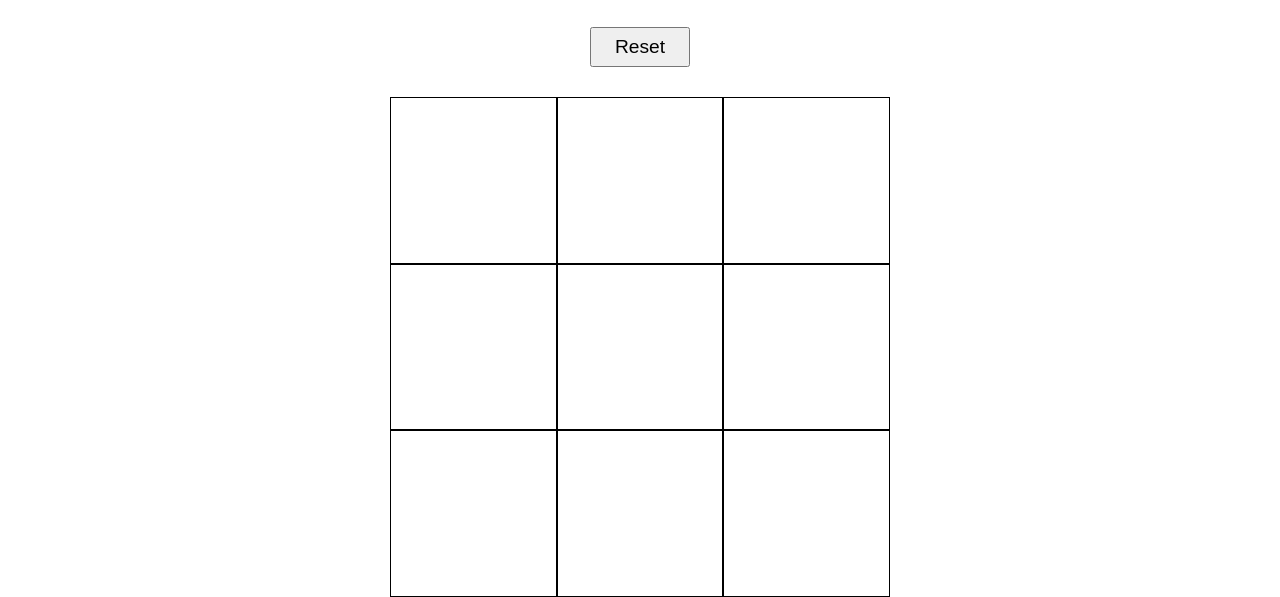
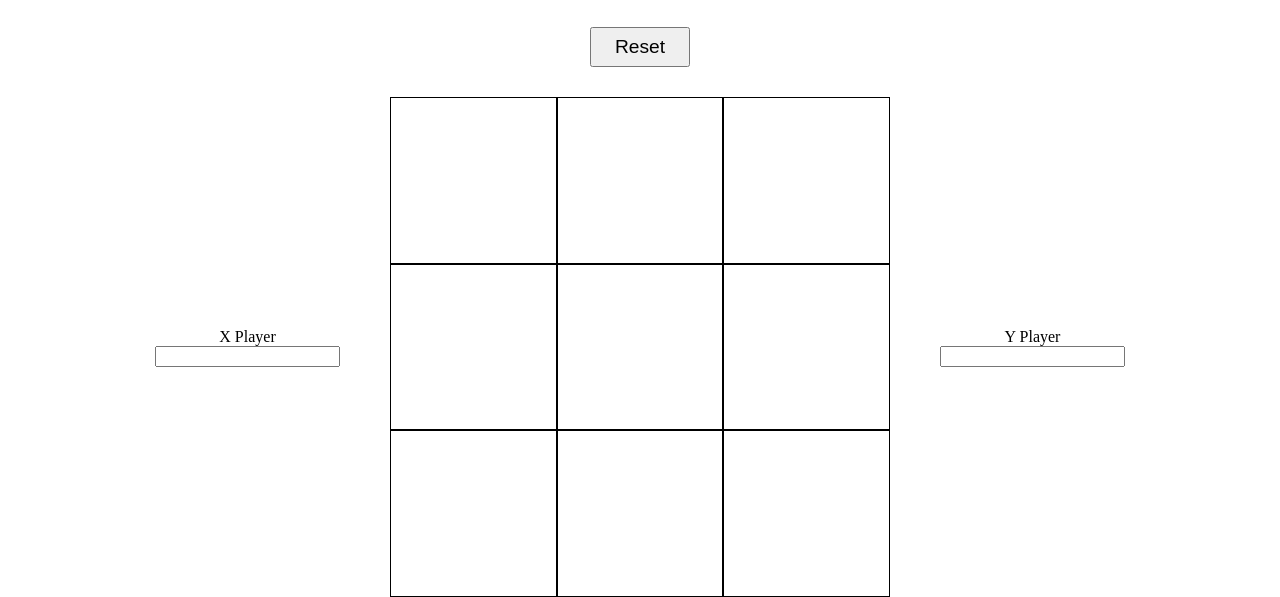
Before and after one commit to berin3/odin-tic-tac-toe, a plain HTML site: page index.html in a window 1280 px wide. Shown: the part 203-800 px from the top of the page. Drawn offline with Linux system fonts and the light colour scheme.

Commit message:
Add player names

```diff
--- a/index.html
+++ b/index.html
@@ -10,6 +10,10 @@
     <h1 class="title">Tic-Tac-Toe</h1>
     <button class="reset" onclick="displayManager.reset()">Reset</button>
     <div class="content">
+        <div class="name-input">
+            <label for="X-name">X Player</label>
+            <input type="text" id="X-name">
+        </div>
         <div class="gameboard">
             <div class="field" onclick="displayManager.setField(0)"></div>
             <div class="field" onclick="displayManager.setField(1)"></div>
@@ -21,6 +25,10 @@
             <div class="field" onclick="displayManager.setField(7)"></div>
             <div class="field" onclick="displayManager.setField(8)"></div>
         </div>
+        <div class="name-input">
+            <label for="Y-name">Y Player</label>
+            <input type="text" id="Y-name">
+        </div>
     </div>
     <dialog>
         <div>
--- a/script.js
+++ b/script.js
@@ -97,8 +97,10 @@ const gameboard = (function() {
 })();
 
 const displayManager = (function() {
-    let displays = document.querySelectorAll(".field");
-    let dialog = document.querySelector("dialog");
+    const displays = document.querySelectorAll(".field");
+    const dialog = document.querySelector("dialog");
+    const xName = document.querySelector("#X-name");
+    const yName = document.querySelector("#Y-name");
     let gamestate = "Play";
 
     const setField = (index) => {
@@ -114,7 +116,7 @@ const displayManager = (function() {
 
     const handleWin = (player) => {
         gamestate = "Done";
-        dialog.children[0].children[0].textContent = `${player} ${player === 'Draw' ? "" : " wins!"}`;
+        dialog.children[0].children[0].textContent = `${player === 'X' ? xName.value : yName.value} ${player === 'Draw' ? "" : " wins!"}`;
         dialog.show();
     }
 
--- a/styles.css
+++ b/styles.css
@@ -40,6 +40,8 @@ body {
 .content {
     display: flex;
     justify-content: center;
+    align-items: center;
+    gap: 50px;
 }
 
 dialog {
@@ -67,6 +69,8 @@ dialog button, .reset {
     font-size: 1.2rem;
 }
 
-.reset {
-
+.name-input {
+    display: flex;
+    flex-direction: column;
+    align-items: center;
 }
```
